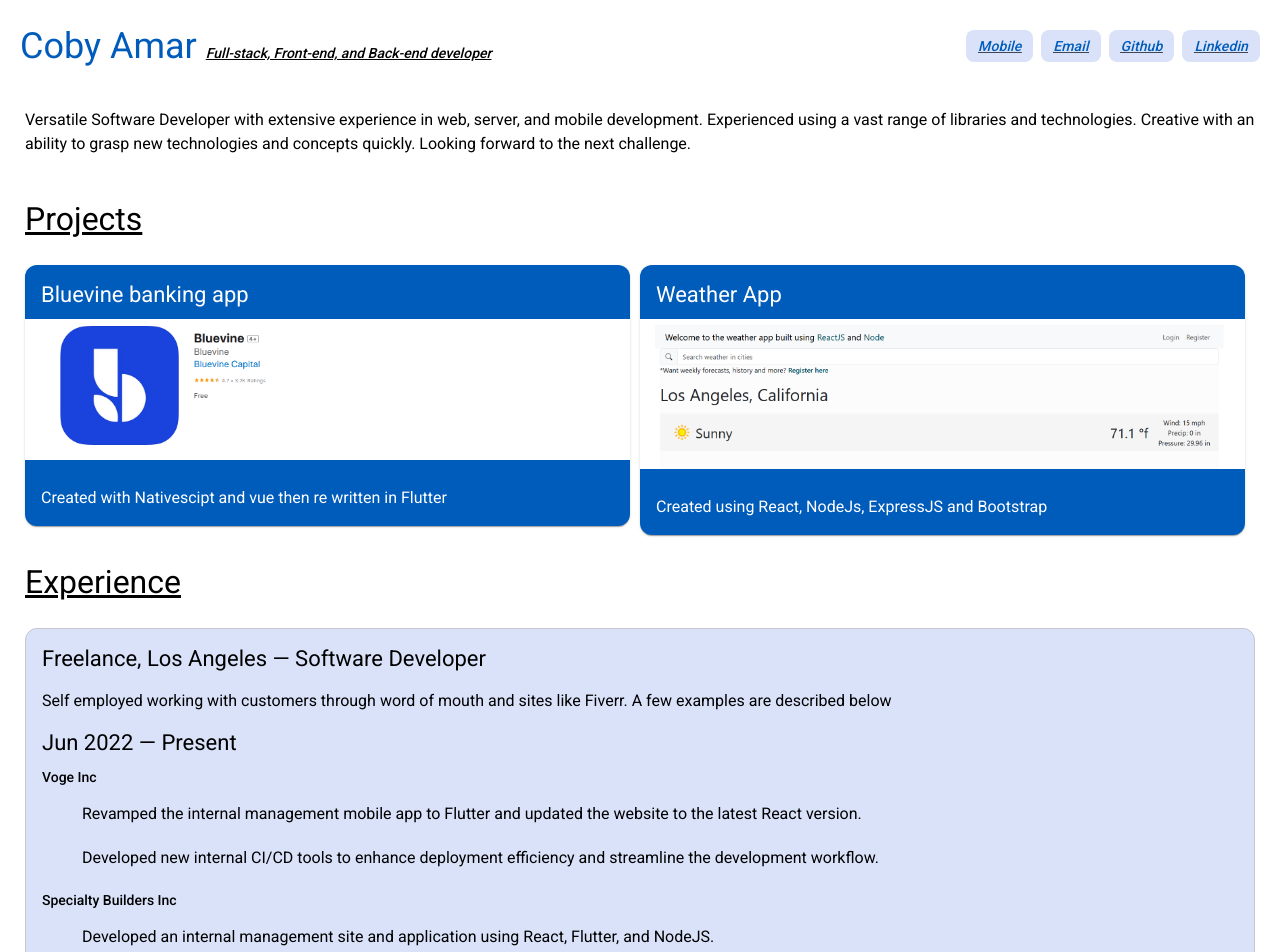
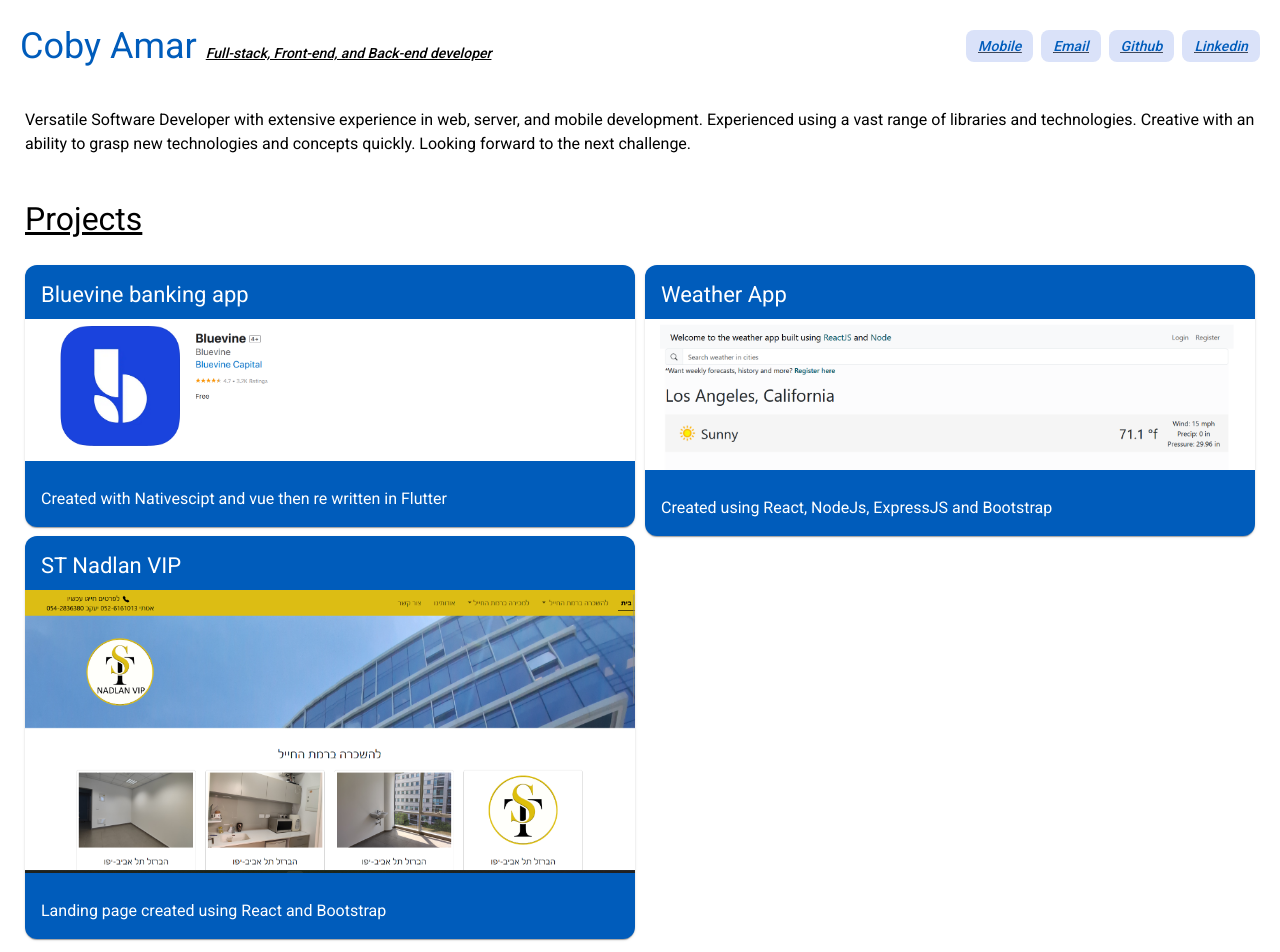
Before and after one commit to Coby-Amar/portfolio, an Angular app: page / in a window 1280 px wide. Shown: the top 952 px of the page. Built offline with nearby package versions, Linux system fonts and the light colour scheme.

Commit message:
added landing page

```diff
--- a/src/components/main/main.component.css
+++ b/src/components/main/main.component.css
@@ -27,12 +27,12 @@
 
     .projects {
         display: grid;
-        grid-template-columns: repeat(2, 1fr);
+        grid-template-columns: 1fr 1fr;
         column-gap: 10px;
     }
 
     .projects h2 {
-        grid-column: 1 / 4;
+        grid-column: 1 / 3;
     }
 
     a {
--- a/src/components/main/main.component.ts
+++ b/src/components/main/main.component.ts
@@ -24,6 +24,12 @@
       description: 'Created using React, NodeJs, ExpressJS and Bootstrap',
       link: 'http://react-node.cobyamar.click',
     },
+    {
+      title: 'ST Nadlan VIP',
+      img: 'nadlanvip-preview.png',
+      description: 'Landing page created using React and Bootstrap',
+      link: 'https://nadlanvip.com',
+    }
   ]
   experiences = [
     {
```
Also changed, not shown: public/nadlanvip-preview.png (added).
